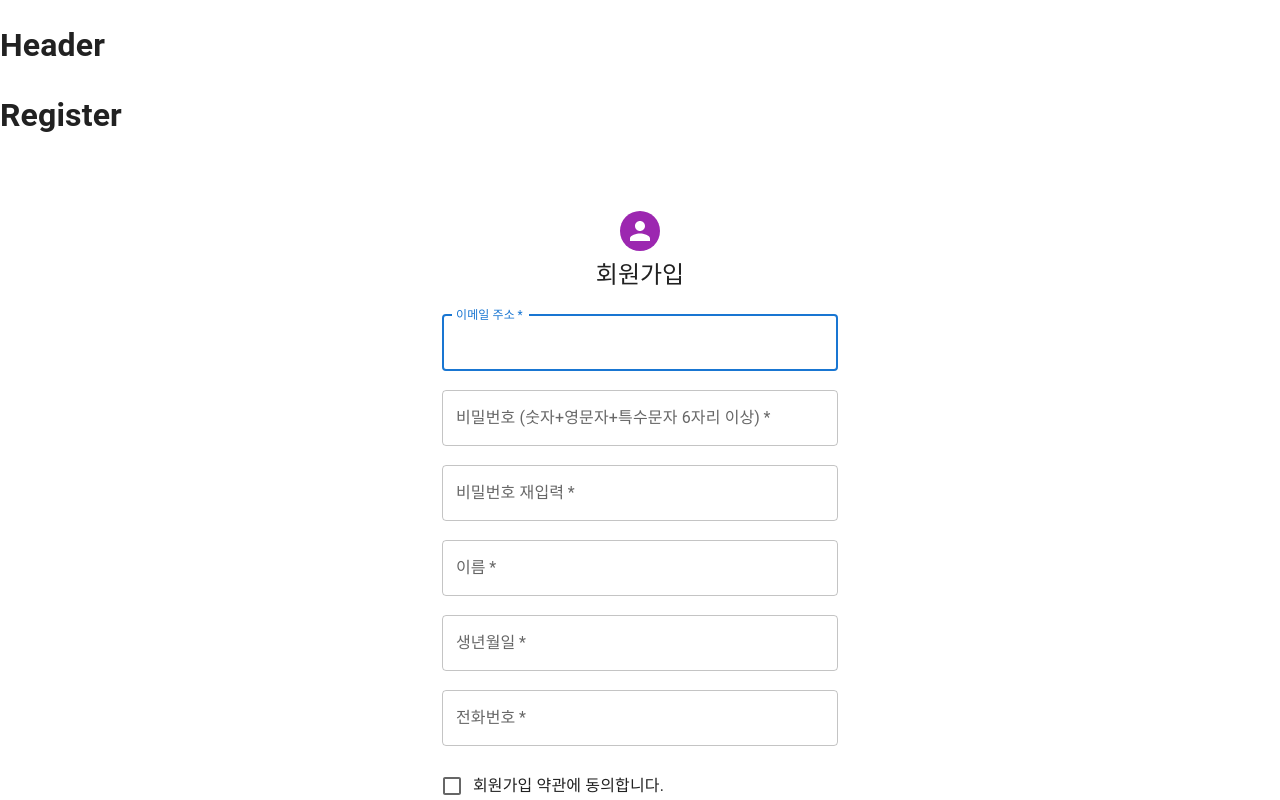
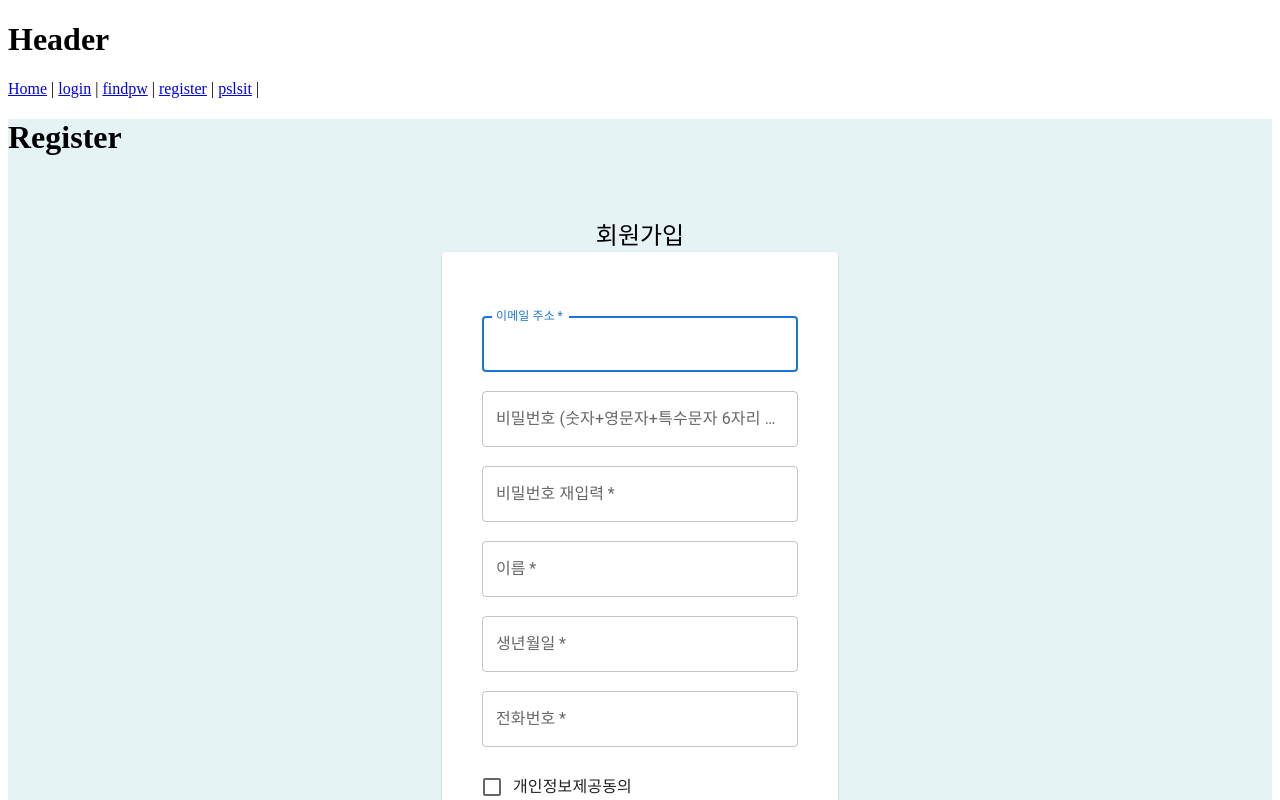
Before and after one commit to sungjeongeon/Fasulting, a React (Create React App) app in the folder fasulting/: page /register in a window 1280 px wide. Shown: the top 800 px of the page. Built offline with nearby package versions, Linux system fonts and the light colour scheme.

Commit message:
Feat: 로그인/회원가입 화면 수정

```diff
--- a/fasulting/src/App.js
+++ b/fasulting/src/App.js
@@ -1,13 +1,16 @@
-import { BrowserRouter as Router, Routes, Route } from "react-router-dom";
+import { BrowserRouter as Router, Routes, Route, BrowserRouter } from "react-router-dom";
 import FindPw from "./pages/client/FindPw";
 import Home from "./pages/client/Home";
 import Login from "./pages/client/Login";
 import PsList from "./pages/client/PsList";
 import Register from "./pages/client/Register";
+import Header from "./components/Header";
+import { Link } from "react-router-dom";
 
 function App() {
   return (
     <Router>
+      <Link to="/">Home</Link> | <Link to="/login">login</Link> | <Link to="/findpw">findpw</Link> | <Link to="/register">register</Link> | <Link to="/pslsit">pslsit</Link> |
       <Routes>
         {/* 비밀번호 찾기 */}
         <Route path="/findpw" element={<FindPw />} />
--- a/fasulting/src/components/LoginCard.js
+++ b/fasulting/src/components/LoginForm.js
@@ -1,7 +1,6 @@
 import * as React from 'react';
-import { useState } from 'react';
-import Avatar from '@mui/material/Avatar';
 import Button from '@mui/material/Button';
+import { Card } from '@mui/material';
 import CssBaseline from '@mui/material/CssBaseline';
 import TextField from '@mui/material/TextField';
 import FormControlLabel from '@mui/material/FormControlLabel';
@@ -32,11 +31,10 @@ function LoginCard() {
                 alignItems: 'center',
             }}
             >
-            <Avatar sx={{ m: 1, bgcolor: 'secondary.main' }}>
-            </Avatar>
             <Typography component="h1" variant="h5">
                 로그인
             </Typography>
+            <Card style={{padding: '40px'}}>
             <Box component="form" noValidate sx={{ mt: 1 }}>
                 <FormControl>
                     <RadioGroup
@@ -54,6 +52,7 @@ function LoginCard() {
                 fullWidth
                 id="email"
                 name="email"
+                label="이메일 주소"
                 autoComplete="email"
                 autoFocus/>
                     <Link href="#" variant="body2">
@@ -90,6 +89,7 @@ function LoginCard() {
                 </Grid>
                 </Grid>
             </Box>
+            </Card>
             </Box>
         </Container>
         </ThemeProvider>
--- a/fasulting/src/components/RegisterCard.js
+++ b/fasulting/src/components/RegisterForm.js
@@ -1,8 +1,6 @@
 import React, { useState } from 'react';
 import {
-  Avatar,
   Button,
-  CssBaseline,
   TextField,
   FormControl,
   FormControlLabel,
@@ -10,10 +8,10 @@ import {
   FormHelperText,
   Grid,
   Box,
+  Card,
   Typography,
   Container,
 } from '@mui/material/';
-import { createTheme, ThemeProvider } from '@mui/material/styles';
 import styled from 'styled-components';
 
 // mui의 css 우선순위가 높기때문에 important를 설정 - 실무하다 보면 종종 발생 우선순위 문제
@@ -29,7 +27,6 @@ const Boxs = styled(Box)`
 `;
 
 const RegisterCard = () => {
-  const theme = createTheme();
   const [checked, setChecked] = useState(false);
   const [emailError, setEmailError] = useState('');
   const [passwordState, setPasswordState] = useState('');
@@ -118,9 +115,7 @@ const RegisterCard = () => {
   };
 
   return (
-    <ThemeProvider theme={theme}>
       <Container component="main" maxWidth="xs">
-        <CssBaseline />
         <Box
           sx={{
             marginTop: 8,
@@ -129,10 +124,10 @@ const RegisterCard = () => {
             alignItems: 'center',
           }}
         >
-          <Avatar sx={{ m: 1, bgcolor: 'secondary.main' }} />
           <Typography component="h1" variant="h5">
             회원가입
           </Typography>
+        <Card style={{padding: '40px'}}>
           <Boxs component="form" noValidate onSubmit={handleSubmit} sx={{ mt: 3 }}>
             <FormControl component="fieldset" variant="standard">
               <Grid container spacing={2}>
@@ -209,7 +204,7 @@ const RegisterCard = () => {
                 <Grid item xs={12}>
                   <FormControlLabel
                     control={<Checkbox onChange={handleAgree} color="primary" />}
-                    label="회원가입 약관에 동의합니다."
+                    label="개인정보제공동의"
                   />
                 </Grid>
               </Grid>
@@ -225,9 +220,9 @@ const RegisterCard = () => {
             </FormControl>
             {/* <FormHelperTexts>{registerError}</FormHelperTexts> */}
           </Boxs>
+          </Card>
         </Box>
-      </Container>
-    </ThemeProvider>
+    </Container>
   );
 };
 
--- a/fasulting/src/index.js
+++ b/fasulting/src/index.js
@@ -11,4 +11,5 @@ root.render(
     {/* 본문 */}
     <App />
   </React.StrictMode>
+
 );
--- a/fasulting/src/pages/client/Login.js
+++ b/fasulting/src/pages/client/Login.js
@@ -1,9 +1,9 @@
-import LoginCard from "../../components/LoginCard";
+import LoginForm from "../../components/LoginForm";
 
 function Login() {
   return (
-    <div>
-      <LoginCard></LoginCard>
+    <div style={{backgroundColor: '#E5F3F5'}}>
+      <LoginForm></LoginForm>
     </div>
   );
 }
--- a/fasulting/src/pages/client/Register.js
+++ b/fasulting/src/pages/client/Register.js
@@ -1,10 +1,10 @@
-import RegisterCard from "../../components/RegisterCard";
+import RegisterForm from "../../components/RegisterForm";
 
 function Register() {
   return (
-    <div>
+    <div style={{backgroundColor: '#E5F3F5'}}>
       <h1>Register</h1>
-      <RegisterCard/>
+      <RegisterForm/>
     </div>
   );
 }
```
